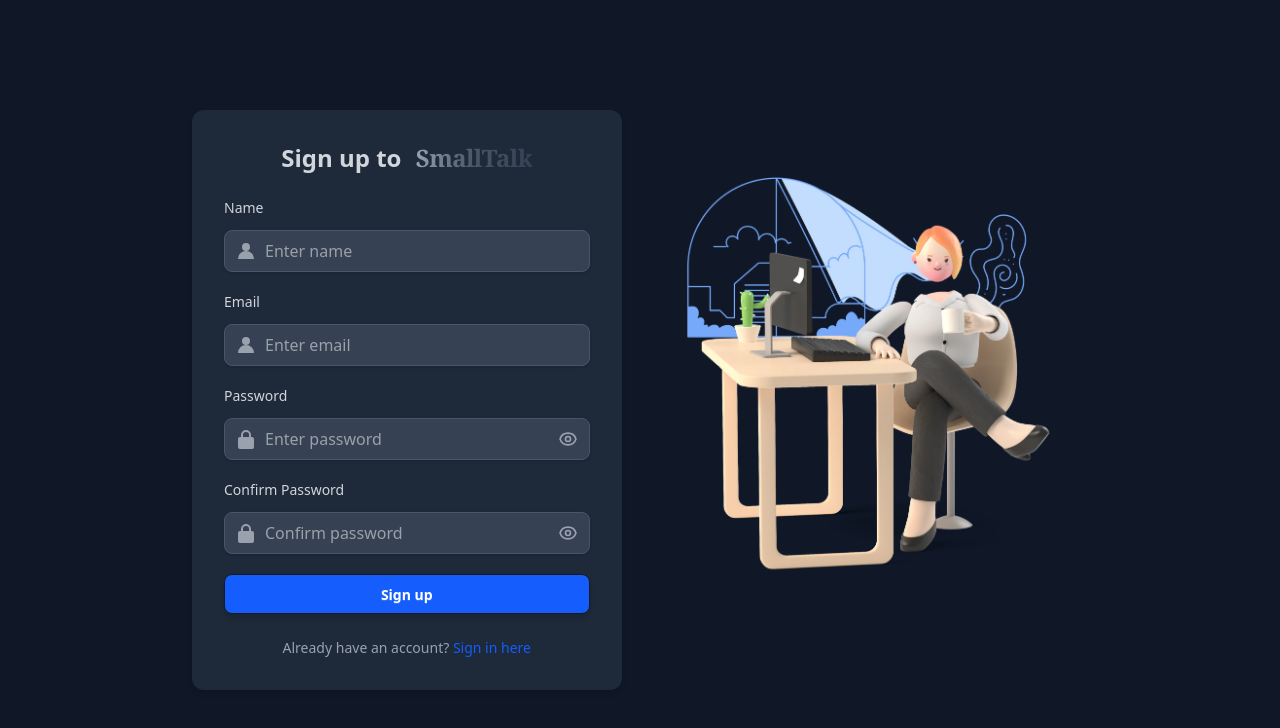
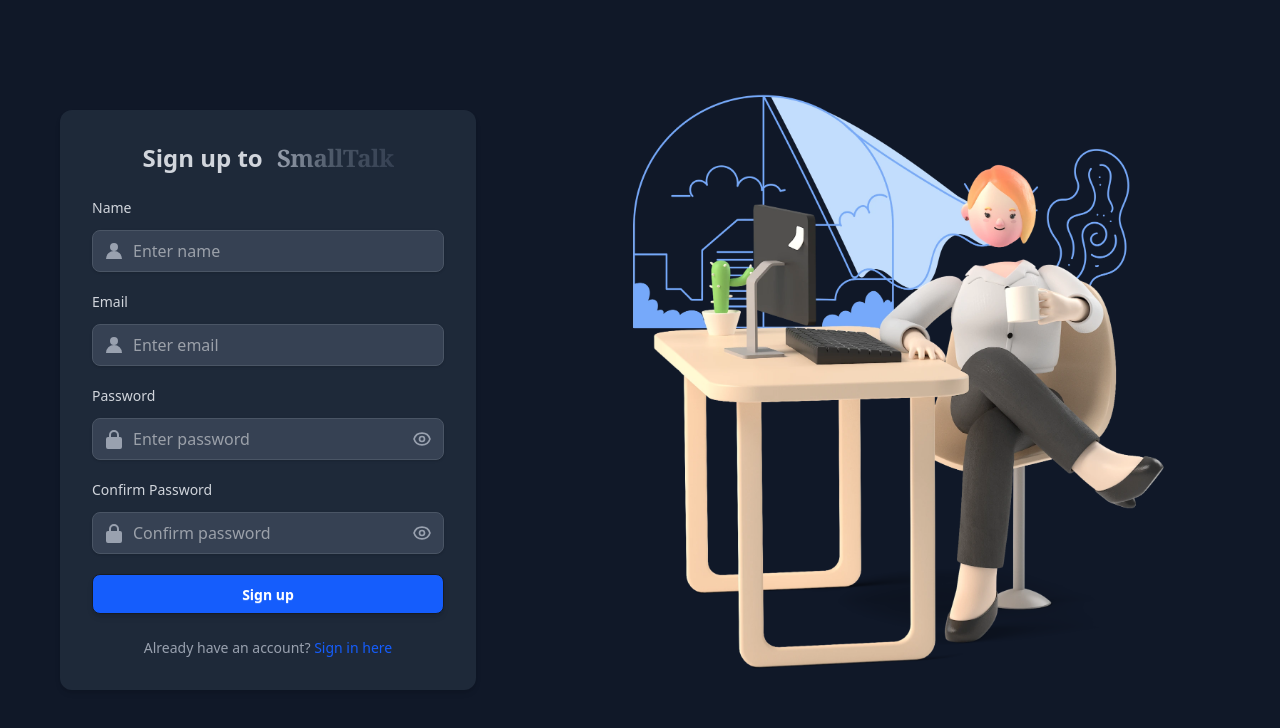
Before and after one commit to bsm2/smalltalk-blog-react, a React (Vite) app: page /register in a window 1280 px wide. Shown: the top 728 px of the page. Built offline with nearby package versions, Linux system fonts and the light colour scheme; no server answers.

Commit message:
refactor: style

```diff
--- a/src/pages/Login.jsx
+++ b/src/pages/Login.jsx
@@ -50,8 +50,8 @@ export default function Login() {
 
   return (
     <div className="min-h-screen flex items-center justify-center bg-gray-50 dark:bg-gray-900 px-4">
-      <div className="max-w-4xl w-full flex flex-col-reverse md:flex-row items-center md:gap-10">
-        <div className="w-full md:w-1/2 bg-white dark:bg-gray-800 rounded-xl shadow-md p-8">
+      <div className="max-w-7xl w-full flex flex-col-reverse md:flex-row items-center justify-center md:gap-30">
+        <div className="w-full md:w-1/3 bg-white dark:bg-gray-800 rounded-xl shadow-md p-8">
           <h2 className="text-2xl font-bold text-gray-900 dark:text-gray-300 text-center">
             Sign in to{" "}
             <Link
@@ -126,11 +126,11 @@ export default function Login() {
           </p>
         </div>
 
-        <div className="md:flex w-1/2 justify-center items-center">
+        <div className="pt-10 md:flex w-1/2 justify-center items-center self-center">
           <img
             src="/illustration.webp"
             alt="Illustration"
-            className="h-auto"
+            className="h-auto w-full"
           />
         </div>
       </div>
--- a/src/pages/Register.jsx
+++ b/src/pages/Register.jsx
@@ -68,9 +68,9 @@ export default function Register() {
   };
 
   return (
-    <div className="min-h-screen flex items-center justify-center bg-gray-50 dark:bg-gray-900 px-4  md:my-0">
-      <div className="max-w-4xl w-full flex flex-col-reverse items-center justify-center md:flex-row gap-1 md:gap-10">
-        <div className="w-full md:w-1/2 bg-white dark:bg-gray-800 rounded-xl shadow-md p-3 md:p-8">
+    <div className="min-h-screen flex items-center justify-center bg-gray-50 dark:bg-gray-900 px-4 md:my-0">
+      <div className="max-w-7xl w-full flex flex-col-reverse items-center justify-center md:flex-row gap-1 md:gap-30">
+        <div className="w-full md:w-1/3 bg-white dark:bg-gray-800 rounded-xl shadow-md p-3 md:p-8">
           <h2 className="text-2xl font-bold text-gray-900 dark:text-gray-300 text-center">
             Sign up to{" "}
             <Link
@@ -190,7 +190,7 @@ export default function Register() {
           </p>
         </div>
 
-        <div className="text-center md:ml-0 md:flex md:w-1/2 items-center justify-center self-center">
+        <div className="pt-10 md:ml-0 md:flex md:w-1/2 items-center justify-center self-center">
           <img
             src="/illustration.webp"
             alt="Illustration"
```
